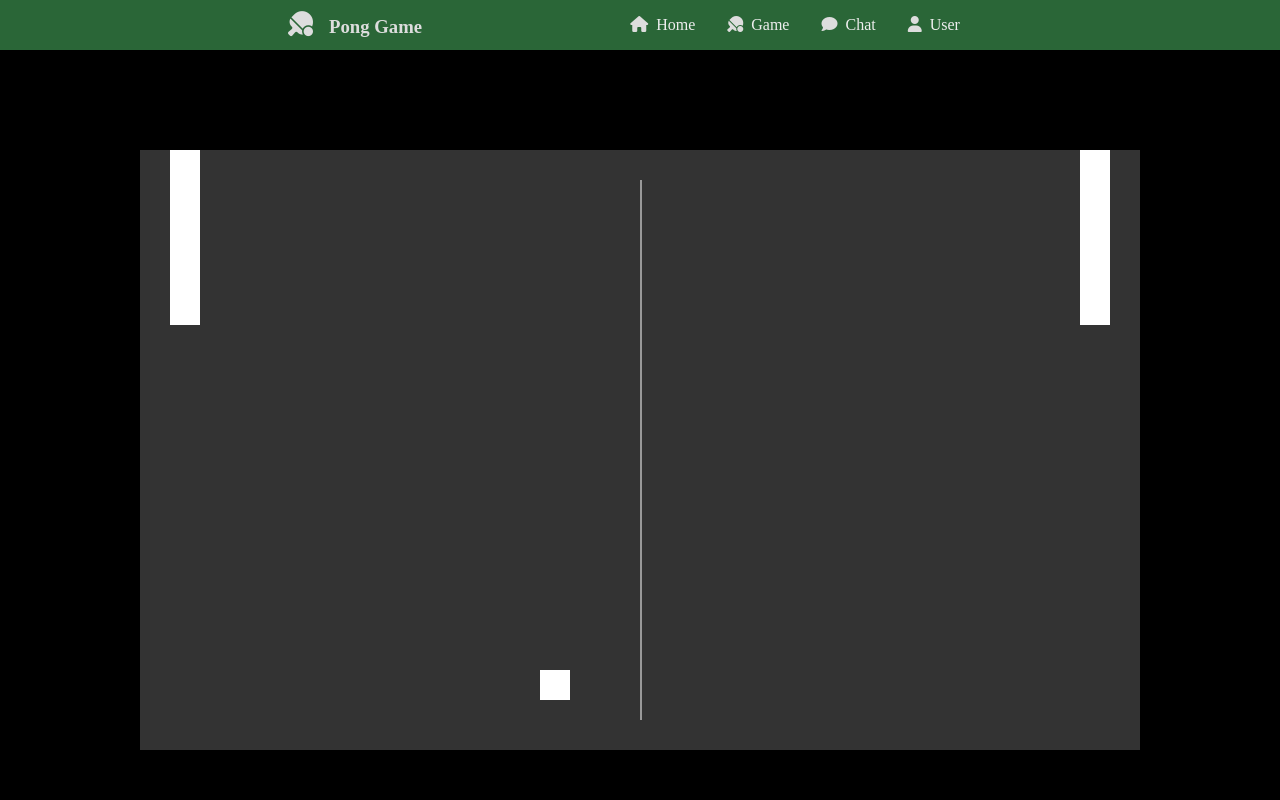
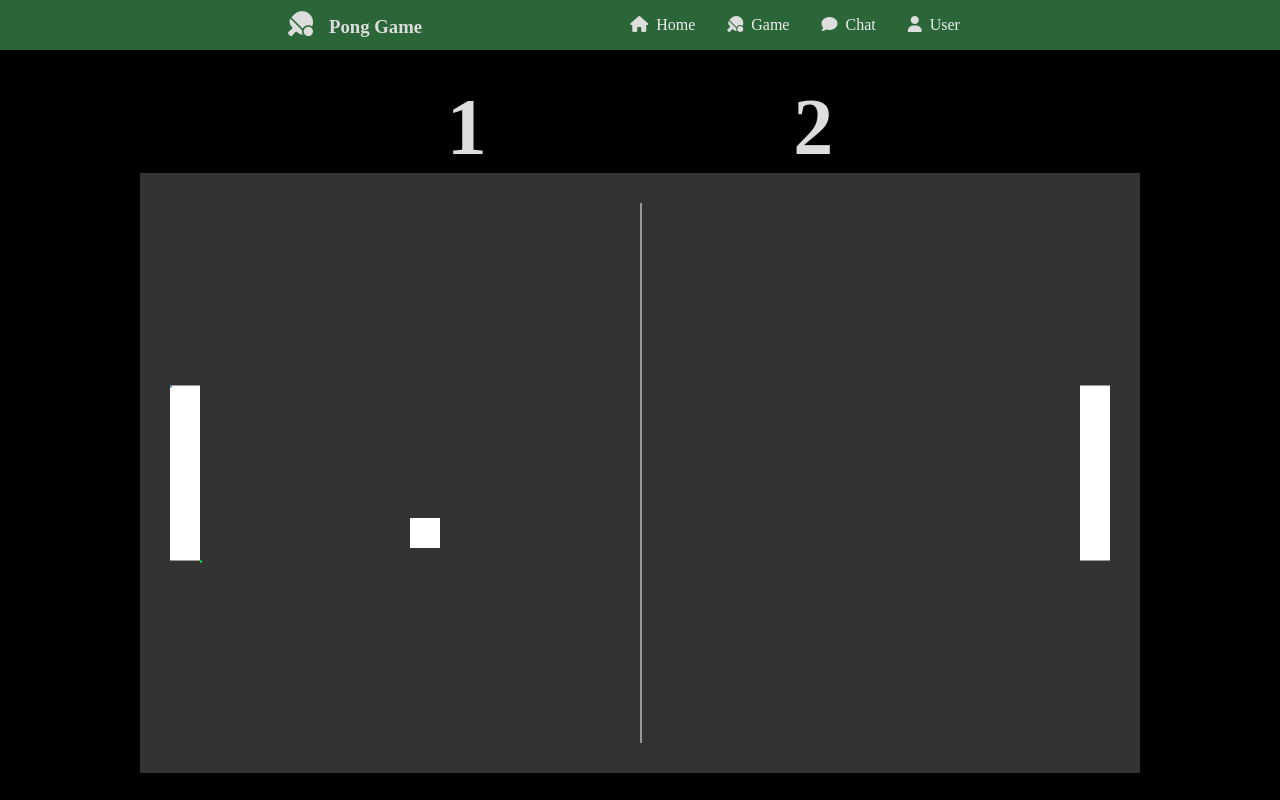
Before and after one commit to simon-ameye/42-ft_transcendence, a React (Create React App) app in the folder frontend/: page /game in a window 1280 px wide. Built offline with nearby package versions, Linux system fonts and the light colour scheme; a web font is replaced by a local one.

Commit message:
right paddle bounce ok, left is cursed

```diff
--- a/frontend/src/components/GameDisplay/index.tsx
+++ b/frontend/src/components/GameDisplay/index.tsx
@@ -1,5 +1,6 @@
 import { useCallback, useEffect, useRef } from "react"
-
+import useKey from "../hooks/useKey";
+import "./style.scss"
 export interface Position {
 	x: number;
 	y: number;
@@ -7,11 +8,16 @@ export interface Position {
 
 interface ObjectSize extends Position { };
 
+
 export interface GameConfig {
 	paddleSize: ObjectSize;
 	paddleOffset: number;
 	canvasSize: ObjectSize;
 	ballSize: ObjectSize;
+	scoreP1: number,
+	scoreP2: number,
+	p1PosY: number,
+	p2PosY: number,
 	bgColor: string;
 	fgColor: string;
 };
@@ -19,7 +25,7 @@ export interface GameConfig {
 const LINE_WIDTH = 1;
 const LINE_OFFSET = 30;
 
-const GameDisplay = (props: { p1y: number, p2y: number, ball: Position, config: GameConfig }) => {
+const GameDisplay = (props: { ball: Position, config: GameConfig }) => {
 	const canvas = useRef<HTMLCanvasElement>(null);
 
 	const { canvasSize, ballSize, bgColor, fgColor, paddleOffset, paddleSize } = props.config;
@@ -48,15 +54,22 @@ const GameDisplay = (props: { p1y: number, p2y: number, ball: Position, config:
 		);
 
 		// P1
-		drawRect(context, { x: paddleOffset, y: props.p1y }, paddleSize, fgColor);
+		drawRect(context, { x: paddleOffset, y: props.config.p1PosY }, paddleSize, fgColor);
 
 		// P2
-		drawRect(context, { x: canvasSize.x - paddleOffset * 2, y: props.p2y }, paddleSize, fgColor);
+		drawRect(context, { x: canvasSize.x - paddleOffset * 2, y: props.config.p2PosY }, paddleSize, fgColor);
 
 		// Ball
 		drawRect(context, props.ball, ballSize, fgColor);
+		// TMP
 
-	}, [props.ball, props.p1y, props.p2y, canvasSize, ballSize, bgColor, fgColor, paddleOffset, paddleSize])
+		// TOP LEFT
+		context.fillStyle = "#2596be";
+		context.fillRect(paddleOffset, props.config.p1PosY, 2, 2);
+		// BOTTOM RIGHT
+		context.fillStyle = "#03fc41";
+		context.fillRect(paddleOffset * 2, props.config.paddleSize.y + props.config.p1PosY, 2, 2);
+	}, [props.ball, props.config.p1PosY, props.config.p2PosY, canvasSize, ballSize, bgColor, fgColor, paddleOffset, paddleSize])
 
 	useEffect(() => {
 		const canvasCurrentRef = canvas.current
@@ -69,7 +82,16 @@ const GameDisplay = (props: { p1y: number, p2y: number, ball: Position, config:
 
 	}, [canvas, drawAll])
 
-	return <canvas width={canvasSize.x} height={canvasSize.y} ref={canvas}></canvas>
+	return (
+		<>
+			<div className="score" style={{ width: canvasSize.x }}>
+				<h1 className="score-1">{props.config.scoreP1}</h1>
+				<h1 className="score-p2">{props.config.scoreP2}</h1>
+			</div>
+			<canvas tabIndex={0} width={canvasSize.x} height={canvasSize.y} ref={canvas}></canvas>
+
+		</>
+	)
 }
 
 export default GameDisplay
--- /dev/null
+++ b/frontend/src/components/GameDisplay/style.scss
@@ -0,0 +1,5 @@
+.score {
+	font-size: 40px;
+	display: flex;
+	justify-content: space-evenly;
+}
--- a/frontend/src/components/GameEngine/index.tsx
+++ b/frontend/src/components/GameEngine/index.tsx
@@ -1,35 +1,76 @@
 import { useEffect, useState } from "react"
 import GameDisplay, { GameConfig } from "../GameDisplay"
 
-const GameEngine = (props: { p1y: number, p2y: number, config: GameConfig }) => {
-	const [ball, setBall] = useState({
-		x: props.config.canvasSize.x / 2 - props.config.ballSize.x / 2,
-		y: props.config.canvasSize.y / 2 - props.config.ballSize.y / 2
-	})
+const GameEngine = (props: { config: GameConfig }) => {
+	const ballInitialX = props.config.canvasSize.x / 2 - props.config.ballSize.x
+	const ballInitialY = props.config.canvasSize.y / 2 - props.config.ballSize.y
+
+	const [ball, setBall] = useState({ x: ballInitialX, y: ballInitialY })
 	const [ballDirection, setBallDirection] = useState({ x: 5, y: 5 })
+
+	const isGoalP1: boolean = ball.x + props.config.ballSize.x + ballDirection.x > props.config.canvasSize.x
+	const isGoalP2: boolean = ball.x + ballDirection.x < 0
+	const yTopBorder: boolean = ball.y + ballDirection.y < 0;
+	const yBottomBorder: boolean = ball.y + props.config.ballSize.y + ballDirection.y > props.config.canvasSize.y;
 
 	const bounceY = () => {
 		setBallDirection({ x: ballDirection.x, y: ballDirection.y * -1 })
 	}
 
 	const bounceX = () => {
-		setBallDirection({ x: ballDirection.x * -1, y: ballDirection.y })
+		setBallDirection({ x: ballDirection.x * - 1, y: ballDirection.y })
+	}
+
+	const scored = (player: string) => {
+		//Reset ball position to center
+		setBall({ x: ball.x = ballInitialX, y: ball.y = Math.floor(Math.random() * (props.config.canvasSize.y - props.config.ballSize.x + 1)) + 1 })
+		setBallDirection({ x: ballDirection.x, y: ballDirection.y * -1 })
+		// Add points to player
+		if (player === "P1")
+			props.config.scoreP1++;
+		else
+			props.config.scoreP2++
+	}
+
+	const isRightPaddle = () => {
+		const ballTopRight = { x: ball.x + props.config.ballSize.x + ballDirection.x, y: ball.y }
+		const rect = { x: props.config.canvasSize.x - props.config.paddleOffset * 2, y: props.config.p2PosY, w: props.config.canvasSize.x - props.config.paddleOffset, h: props.config.paddleSize.y + props.config.p2PosY }
+
+		const isIn: boolean = (
+			(ballTopRight.x > rect.x && ballTopRight.x < rect.w) && (ballTopRight.y > rect.y && ballTopRight.y < rect.h)
+		)
+		return isIn
+	}
+
+	const isLeftPaddle = () => {
+		const ballTopLeft = { x: ball.x + props.config.ballSize.x, y: ball.y }
+		const rect = { x: props.config.paddleOffset, y: props.config.p1PosY, w: props.config.paddleOffset * 2, h: props.config.paddleSize.y + props.config.p1PosY }
+
+		const isIn: boolean = (
+			(ballTopLeft.x > rect.x && ballTopLeft.x < rect.w) && (ballTopLeft.y > rect.y && ballTopLeft.y < rect.h)
+		)
+		console.log(isIn)
+		return isIn
 	}
 
 	useEffect(() => {
 		const interval = setInterval(() => {
-			if (ball.y + ballDirection.y < 0 || ball.y + props.config.ballSize.y + ballDirection.y > props.config.canvasSize.y)
+			if (yTopBorder || yBottomBorder)
 				bounceY()
-			if (ball.x + ballDirection.x < 0 || ball.x + props.config.ballSize.x + ballDirection.x > props.config.canvasSize.x)
+			else if (isRightPaddle())
 				bounceX()
+			else if (isLeftPaddle())
+				bounceX()
+			else if (isGoalP1)
+				scored("P1")
+			else if (isGoalP2)
+				scored("P2")
 			setBall({ x: ball.x + ballDirection.x, y: ball.y + ballDirection.y });
-		}, 8)
+		}, 10)
 		return () => clearInterval(interval);
 	});
 
 	return <GameDisplay
-		p1y={props.p1y}
-		p2y={props.p2y}
 		ball={ball}
 		config={props.config}
 	/>
--- a/frontend/src/components/GameSetup/index.tsx
+++ b/frontend/src/components/GameSetup/index.tsx
@@ -18,6 +18,10 @@ const Game = () => {
 			x: 30,
 			y: 30
 		},
+		scoreP1: 0,
+		scoreP2: 0,
+		p1PosY: 300 - (175 / 2),
+		p2PosY: 300 - (175 / 2),
 		bgColor: '#333',
 		fgColor: '#fff'
 	}), [])
@@ -25,8 +29,6 @@ const Game = () => {
 	return (
 		<AuthenticatedLayout>
 			<GameEngine
-				p1y={0}
-				p2y={0}
 				config={gameConfig}
 			/>
 		</AuthenticatedLayout>
--- /dev/null
+++ b/frontend/src/components/hooks/useKey.tsx
@@ -0,0 +1,17 @@
+import { useEffect, useRef } from "react";
+
+export default function useKey(key:string, callback:Function) {
+	const callbackRef = useRef(callback)
+
+	useEffect(() => {
+		callbackRef.current = callback;
+	})
+	useEffect(() => {
+		function handle(e:KeyboardEvent) {
+			if (e.code === key)
+				callbackRef.current(e);
+		}
+		window.addEventListener("keypress", handle)
+		return () => window.removeEventListener("keypress", handle)
+	}, [key])
+}
--- a/frontend/src/layouts/Authenticated/style.scss
+++ b/frontend/src/layouts/Authenticated/style.scss
@@ -1,6 +1,6 @@
 .authenticated-layout {
-	margin-top: 100px;
 	display: flex;
 	align-items: center;
 	justify-content: center;
+	flex-direction: column;
 }
```
Also changed, not shown: frontend/src/components/GameEngine/Game.ts (deleted, +0 -32 lines), frontend/package.json (indentation only), frontend/src/assets/ball.png (deleted), 1 other file (tests, documents, lock files or other folders).
